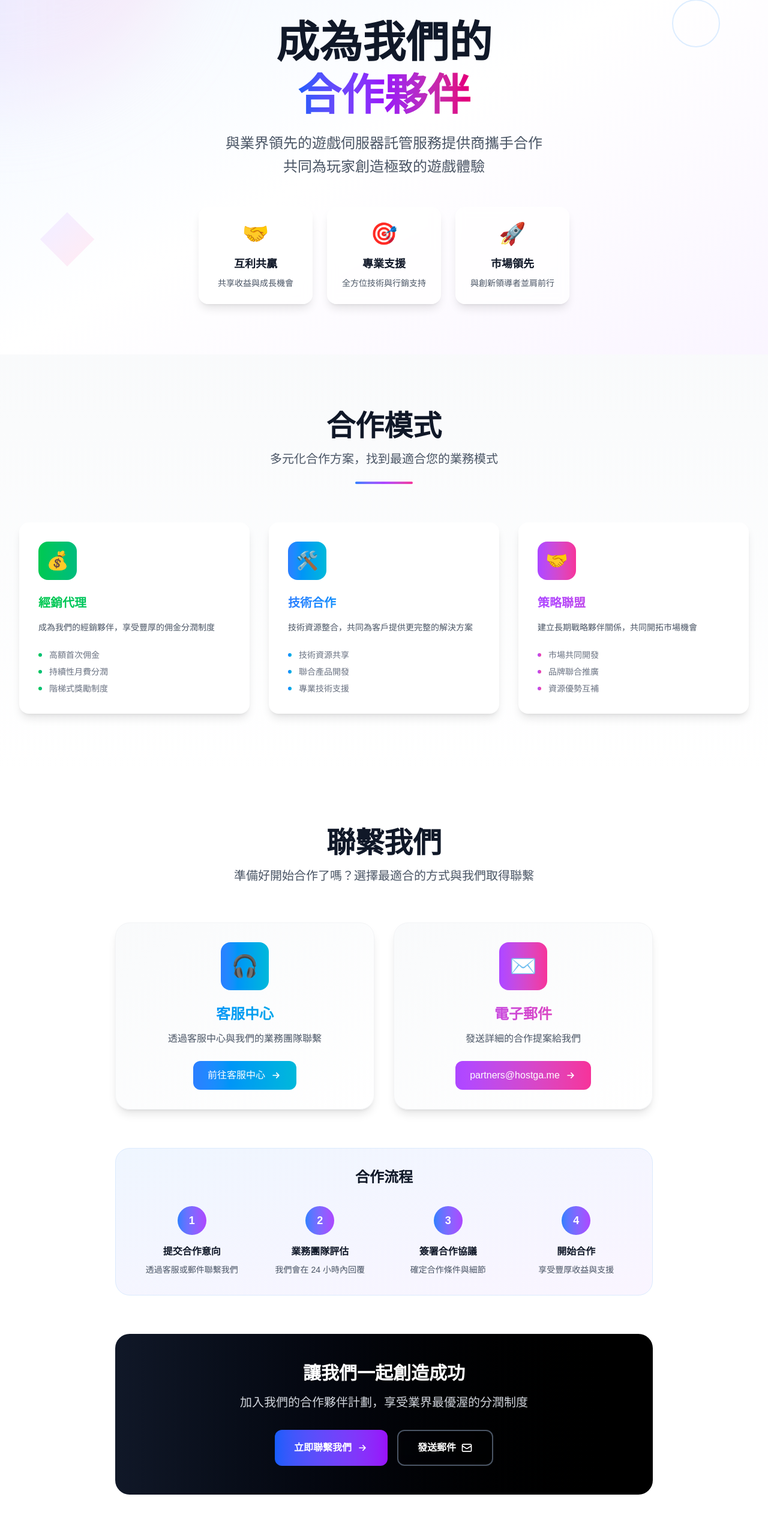
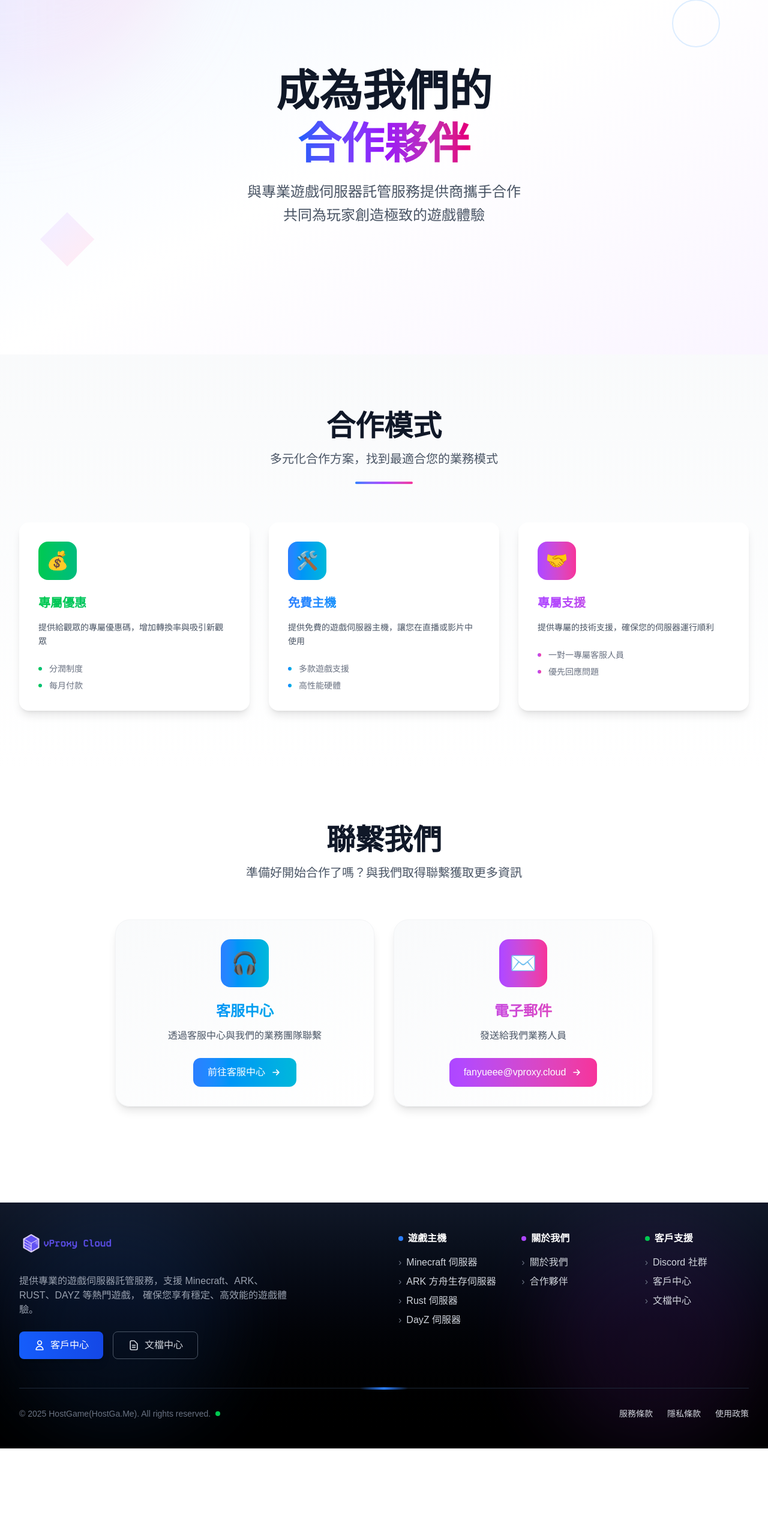
Before and after one commit to FanYueee/hostga.me, a Next.js app: page /partners in a window 1280 px wide. Shown: the part 210-2776 px from the top of the page at 60% size. After the commit the page ends 2625 px from the top, so only its background shows below. Built offline with nearby package versions, Linux system fonts and the light colour scheme.

Commit message:
feat: 更新合作夥伴頁面

```diff
--- a/app/partners/components/PartnersAdvantages.tsx
+++ b/app/partners/components/PartnersAdvantages.tsx
@@ -27,23 +27,23 @@ export default function PartnersAdvantages() {
   const advantages = [
     {
       icon: '💰',
-      title: '經銷代理',
-      description: '成為我們的經銷夥伴，享受豐厚的佣金分潤制度',
-      benefits: ['高額首次佣金', '持續性月費分潤', '階梯式獎勵制度'],
+      title: '專屬優惠',
+      description: '提供給觀眾的專屬優惠碼，增加轉換率與吸引新觀眾',
+      benefits: ['分潤制度', '每月付款'],
       gradient: 'from-green-500 to-emerald-500'
     },
     {
       icon: '🛠️',
-      title: '技術合作',
-      description: '技術資源整合，共同為客戶提供更完整的解決方案',
-      benefits: ['技術資源共享', '聯合產品開發', '專業技術支援'],
+      title: '免費主機',
+      description: '提供免費的遊戲伺服器主機，讓您在直播或影片中使用',
+      benefits: ['多款遊戲支援', '高性能硬體'],
       gradient: 'from-blue-500 to-cyan-500'
     },
     {
       icon: '🤝',
-      title: '策略聯盟',
-      description: '建立長期戰略夥伴關係，共同開拓市場機會',
-      benefits: ['市場共同開發', '品牌聯合推廣', '資源優勢互補'],
+      title: '專屬支援',
+      description: '提供專屬的技術支援，確保您的伺服器運行順利',
+      benefits: ['一對一專屬客服人員', '優先回應問題'],
       gradient: 'from-purple-500 to-pink-500'
     }
   ]
--- a/app/partners/components/PartnersContact.tsx
+++ b/app/partners/components/PartnersContact.tsx
@@ -30,15 +30,15 @@ export default function PartnersContact() {
       title: '客服中心',
       description: '透過客服中心與我們的業務團隊聯繫',
       action: '前往客服中心',
-      link: '/customer-center',
+      link: 'https://discord.vproxy.cloud',
       color: 'from-blue-500 to-cyan-500'
     },
     {
       icon: '✉️',
       title: '電子郵件',
-      description: '發送詳細的合作提案給我們',
-      action: 'partners@hostga.me',
-      link: 'mailto:partners@hostga.me',
+      description: '發送給我們業務人員',
+      action: 'fanyueee@vproxy.cloud',
+      link: 'mailto:fanyueee@vproxy.cloud',
       color: 'from-purple-500 to-pink-500'
     }
   ]
@@ -54,7 +54,7 @@ export default function PartnersContact() {
             聯繫我們
           </h2>
           <p className="text-xl text-gray-600 max-w-3xl mx-auto">
-            準備好開始合作了嗎？選擇最適合的方式與我們取得聯繫
+            準備好開始合作了嗎？與我們取得聯繫獲取更多資訊
           </p>
         </div>
 
@@ -93,66 +93,6 @@ export default function PartnersContact() {
               </a>
             ))}
           </div>
-
-          {/* 合作流程 */}
-          <div className={`bg-gradient-to-br from-blue-50 to-purple-50 rounded-3xl p-8 border border-blue-100 transition-all duration-1000 delay-400 ${
-            isVisible ? 'translate-y-0 opacity-100' : 'translate-y-10 opacity-0'
-          }`}>
-            <h3 className="text-2xl font-bold text-gray-900 mb-8 text-center">合作流程</h3>
-            <div className="grid grid-cols-1 sm:grid-cols-2 lg:grid-cols-4 gap-6">
-              {[
-                { step: 1, title: '提交合作意向', desc: '透過客服或郵件聯繫我們' },
-                { step: 2, title: '業務團隊評估', desc: '我們會在 24 小時內回覆' },
-                { step: 3, title: '簽署合作協議', desc: '確定合作條件與細節' },
-                { step: 4, title: '開始合作', desc: '享受豐厚收益與支援' }
-              ].map((item, index) => (
-                <div key={index} className="text-center">
-                  <div className={`w-12 h-12 mx-auto mb-4 rounded-full bg-gradient-to-r from-blue-500 to-purple-500 text-white text-lg flex items-center justify-center font-bold`}>
-                    {item.step}
-                  </div>
-                  <h4 className="font-bold text-gray-900 mb-2">{item.title}</h4>
-                  <p className="text-sm text-gray-600">{item.desc}</p>
-                </div>
-              ))}
-            </div>
-          </div>
-
-          {/* 底部 CTA */}
-          <div className={`mt-16 text-center transition-all duration-1000 delay-600 ${
-            isVisible ? 'translate-y-0 opacity-100' : 'translate-y-10 opacity-0'
-          }`}>
-            <div className="bg-gradient-to-r from-gray-900 to-black rounded-3xl p-12 text-white">
-              <h3 className="text-3xl font-bold mb-4">
-                讓我們一起創造成功
-              </h3>
-              <p className="text-xl text-gray-300 mb-8 max-w-2xl mx-auto">
-                加入我們的合作夥伴計劃，享受業界最優渥的分潤制度
-              </p>
-              <div className="flex flex-col sm:flex-row gap-4 justify-center">
-                <a
-                  href="/customer-center"
-                  onMouseEnter={() => setHoveredButton('contact')}
-                  onMouseLeave={() => setHoveredButton(null)}
-                  className="inline-flex items-center px-8 py-4 bg-gradient-to-r from-blue-600 to-purple-600 hover:from-blue-700 hover:to-purple-700 text-white font-bold rounded-xl transition-all duration-300 transform hover:scale-105"
-                >
-                  立即聯繫我們
-                  <svg className="w-5 h-5 ml-2" fill="none" stroke="currentColor" viewBox="0 0 24 24">
-                    <path strokeLinecap="round" strokeLinejoin="round" strokeWidth={2} d="M13 7l5 5m0 0l-5 5m5-5H6" />
-                  </svg>
-                </a>
-
-                <a
-                  href="mailto:partners@hostga.me"
-                  className="inline-flex items-center px-8 py-4 border-2 border-gray-600 text-white font-bold rounded-xl hover:border-white transition-all duration-300 backdrop-blur-xl hover:bg-white/10 transform hover:scale-105"
-                >
-                  發送郵件
-                  <svg className="w-5 h-5 ml-2" fill="none" stroke="currentColor" viewBox="0 0 24 24">
-                    <path strokeLinecap="round" strokeLinejoin="round" strokeWidth={2} d="M3 8l7.89 5.26a2 2 0 002.22 0L21 8M5 19h14a2 2 0 002-2V7a2 2 0 00-2-2H5a2 2 0 00-2 2v10a2 2 0 002 2z" />
-                  </svg>
-                </a>
-              </div>
-            </div>
-          </div>
         </div>
       </div>
     </section>
--- a/app/partners/components/PartnersHero.tsx
+++ b/app/partners/components/PartnersHero.tsx
@@ -56,29 +56,10 @@ export default function PartnersHero() {
           </h1>
 
           <p className="text-xl sm:text-2xl text-gray-600 max-w-4xl mx-auto mb-12 leading-relaxed">
-            與業界領先的遊戲伺服器託管服務提供商攜手合作
+            與專業遊戲伺服器託管服務提供商攜手合作
             <br className="hidden sm:block" />
             共同為玩家創造極致的遊戲體驗
           </p>
-        </div>
-
-        {/* 特色亮點 */}
-        <div className={`grid grid-cols-1 md:grid-cols-3 gap-6 max-w-5xl mx-auto transition-all duration-1000 delay-300 ${
-          isLoaded ? 'translate-y-0 opacity-100' : 'translate-y-10 opacity-0'
-        }`}>
-          {[
-            { icon: '🤝', title: '互利共贏', desc: '共享收益與成長機會' },
-            { icon: '🎯', title: '專業支援', desc: '全方位技術與行銷支持' },
-            { icon: '🚀', title: '市場領先', desc: '與創新領導者並肩前行' }
-          ].map((item, index) => (
-            <div key={index} className="group">
-              <div className="bg-white/70 backdrop-blur-sm rounded-2xl p-6 shadow-lg hover:shadow-xl transition-all duration-300 transform hover:-translate-y-2 border border-white/50">
-                <div className="text-4xl mb-4">{item.icon}</div>
-                <h3 className="text-lg font-bold text-gray-900 mb-2">{item.title}</h3>
-                <p className="text-gray-600 text-sm">{item.desc}</p>
-              </div>
-            </div>
-          ))}
         </div>
       </div>
     </section>
```
